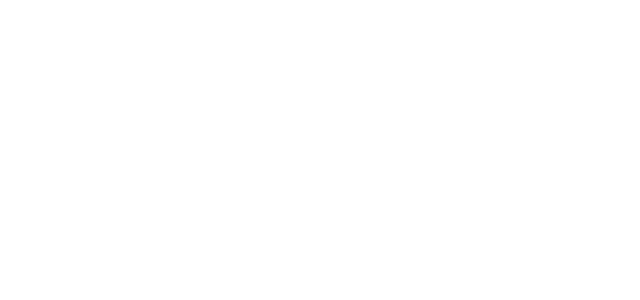
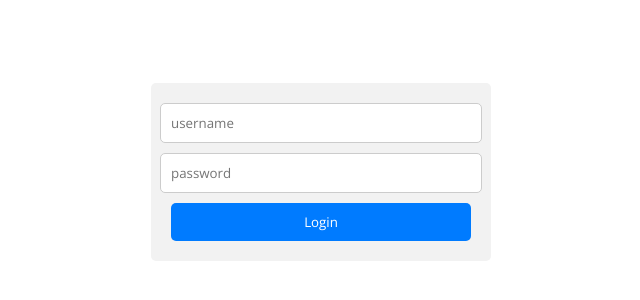
Before and after one commit to rajatmjain/BookingApp, a React (Create React App) app in the folder client/: page /login in a window 1280 px wide. Before the commit this address had no page. Shown: the part 228-528 px from the top of the page, without its empty margins (319-959 px from the left). Built offline with nearby package versions, Linux system fonts and the light colour scheme.

Commit message:
Authentication context and login

```diff
--- a/client/src/App.js
+++ b/client/src/App.js
@@ -6,6 +6,7 @@ import {
 import Home from "./pages/home/Home";
 import Hotel from "./pages/hotel/Hotel";
 import List from "./pages/list/List";
+import Login from "./login/Login";
 
 function App() {
   return (
@@ -14,6 +15,7 @@ function App() {
         <Route path="/" element={<Home/>}/>
         <Route path="/hotels" element={<List/>}/>
         <Route path="/hotels/:id" element={<Hotel/>}/>
+        <Route path="/login" element={<Login/>}/>
       </Routes>
     </BrowserRouter>
   );
--- a/client/src/components/header/Header.jsx
+++ b/client/src/components/header/Header.jsx
@@ -15,6 +15,7 @@ import "react-date-range/dist/theme/default.css"; // theme css file
 import { format } from "date-fns";
 import { useNavigate } from "react-router-dom";
 import {SearchContext} from "../../context/SearchContext"
+import {AuthContext} from "../../context/AuthContext"
 
 const Header = ({ type }) => {
   const [destination, setDestination] = useState("");
@@ -34,6 +35,7 @@ const Header = ({ type }) => {
   });
 
   const navigate = useNavigate();
+  const {user} = useContext(AuthContext)
 
   const handleOption = (name, operation) => {
     setOptions((prev) => {
@@ -89,7 +91,7 @@ const Header = ({ type }) => {
               Get rewarded for your travels – unlock instant savings of 10% or
               more with a free BookingApp account
             </p>
-            <button className="headerBtn">Sign in / Register</button>
+            {!user && <button className="headerBtn">Sign in / Register</button>}
             <div className="headerSearch">
               <div className="headerSearchItem">
                 <FontAwesomeIcon icon={faBed} className="headerIcon" />
--- a/client/src/components/navbar/Navbar.jsx
+++ b/client/src/components/navbar/Navbar.jsx
@@ -1,17 +1,21 @@
 import "./navbar.css"
 import {Link} from "react-router-dom"
+import {AuthContext} from "../../context/AuthContext"
+import { useContext } from "react"
 
 const Navbar = () => {
+  const {user} = useContext(AuthContext)
+
   return (
     <div className="navbar">
       <div className="navContainer">
         <Link to="/" style={{color:"inherit",textDecoration:"none"}}>
         <span className="logo">BookingApp</span>
         </Link>
-        <div className="navItems">
+        {user ? user.username : (<div className="navItems">
           <button className="navButton">Register</button>
           <button className="navButton">Login</button>
-        </div>
+        </div>)}
       </div>
     </div>
   )
--- /dev/null
+++ b/client/src/context/AuthContext.js
@@ -0,0 +1,62 @@
+import { createContext, useEffect, useReducer } from "react"
+
+const INITIAL_STATE = {
+    user: JSON.parse(localStorage.getItem("user")) || null,
+    loading: false,
+    error: null
+}
+
+export const AuthContext = createContext(INITIAL_STATE)
+
+const AuthReducer = (state,action) =>{
+    switch(action.type){
+        case "LOGIN_START":
+            return {
+                user:null,
+                loading:true,
+                error:null
+            }
+
+        case "LOGIN_SUCCESS":
+        return {
+            user:action.payload,
+            loading:false,
+            error:null
+        }
+
+        case "LOGIN_FAILURE":
+            return {
+                user:null,
+                loading:false,
+                error:action.payload
+            }
+
+        case "LOGOUT":
+            return {
+                user:null,
+                loading:false,
+                error:null
+        }
+
+        default:
+            return state
+
+    }
+}
+
+export const AuthContextProvider = ({children}) => {
+    const [state,dispatch] = useReducer(AuthReducer,INITIAL_STATE)
+
+    useEffect(()=>{
+        localStorage.setItem("user",JSON.stringify(state.user))
+
+    },[state.user])
+
+    return (
+        <AuthContext.Provider value={
+            {user:state.user, loading:state.loading, error:state.error, dispatch}
+            }>
+        {children}
+        </AuthContext.Provider>
+    )
+}
--- a/client/src/index.js
+++ b/client/src/index.js
@@ -2,12 +2,15 @@ import React from 'react';
 import ReactDOM from 'react-dom/client';
 import App from './App';
 import { SearchContextProvider } from './context/SearchContext';
+import { AuthContextProvider } from './context/AuthContext';
 
 const root = ReactDOM.createRoot(document.getElementById('root'));
 root.render(
   <React.StrictMode>
-    <SearchContextProvider>
-      <App />
-    </SearchContextProvider>
+    <AuthContextProvider>
+      <SearchContextProvider>
+        <App />
+      </SearchContextProvider>
+    </AuthContextProvider>
   </React.StrictMode>
 );
--- /dev/null
+++ b/client/src/login/Login.jsx
@@ -0,0 +1,49 @@
+
+import { useContext, useState } from "react"
+import "./login.css"
+import { AuthContext } from "../context/AuthContext"
+import axios from "axios"
+import { useNavigate } from "react-router-dom"
+
+
+const Login = () => {
+    const [credentials, setCredentials] = useState({
+        username:undefined,
+        password:undefined
+    })
+
+    const {loading, error, dispatch} = useContext(AuthContext)
+    const navigate = useNavigate()
+
+    const handleChange = (e) => {
+        setCredentials(prev=>({...prev,[e.target.id]:e.target.value}))
+    }
+
+    const handleClick = async (e)=>{
+        e.preventDefault()
+        dispatch({type:"LOGIN_START"})
+        try{
+            const res = await axios.post("auth/login",credentials)
+            dispatch({type:"LOGIN_SUCCESS",payload:res.data})
+            navigate("/")
+        }catch(err){
+            dispatch({type:"LOGIN_FAILURE",payload:err.response.data})
+        }
+
+    }
+
+
+
+    return (
+        <div className="login">
+            <div className="lContainer">
+                <input type="text" placeholder="username" id="username" onChange={handleChange} className="lInput"></input>
+                <input type="password" placeholder="password" id="password" onChange={handleChange} className="lInput"></input>
+                <button disabled={loading} onClick={handleClick} className="lButton">Login</button>
+                {error && <span>{error.message}</span>}
+            </div>
+        </div>
+    )
+}
+
+export default Login
--- /dev/null
+++ b/client/src/login/login.css
@@ -0,0 +1,43 @@
+.login {
+    display: flex;
+    justify-content: center;
+    align-items: center;
+    height: 100vh;
+  }
+
+  .lContainer {
+    display: flex;
+    flex-direction: column;
+    align-items: center;
+    width: 300px;
+    padding: 20px;
+    background-color: #f2f2f2;
+    border-radius: 5px;
+  }
+
+  .lInput {
+    width: 100%;
+    padding: 10px;
+    margin-bottom: 10px;
+    border: 1px solid #ccc;
+    border-radius: 5px;
+  }
+
+  .lButton {
+    width: 100%;
+    padding: 10px;
+    background-color: #007bff;
+    color: #fff;
+    border: none;
+    border-radius: 5px;
+    cursor: pointer;
+  }
+
+  .lButton:hover {
+    background-color: #0056b3;
+  }
+
+  span {
+    color: red;
+    margin-top: 10px;
+  }
```
